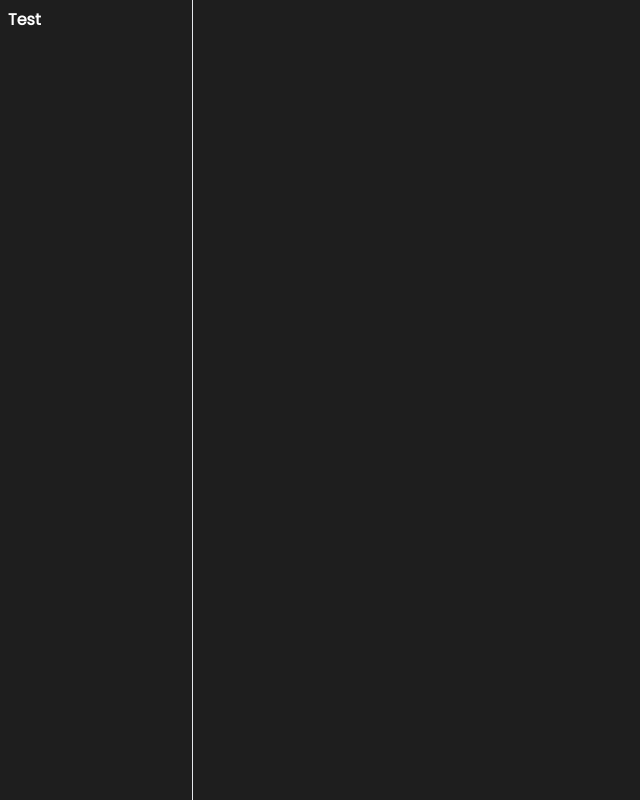
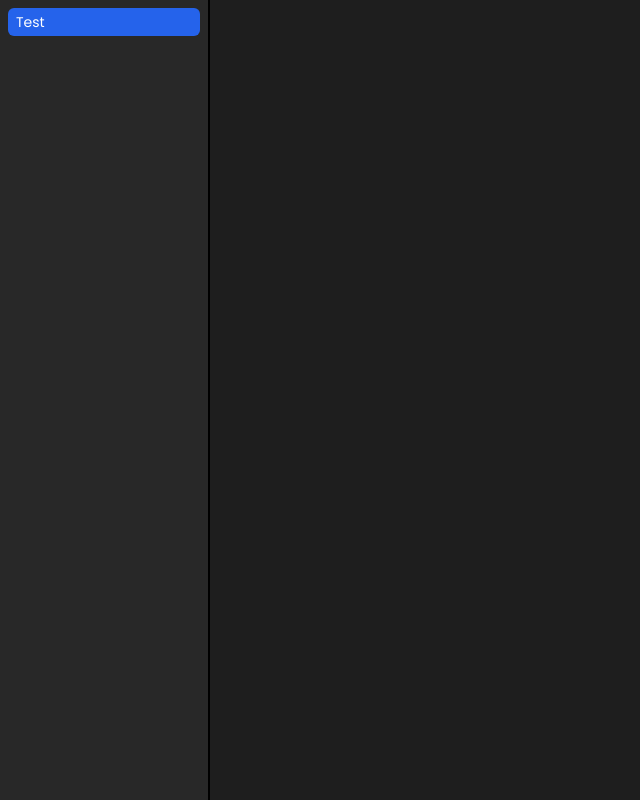
Before and after one commit to LaupWing/password_manager, a React (Create React App) app: page / in a window 1280 px wide. Shown: the whole page, without its empty margins (0-640 px from the left). Built offline with nearby package versions, Linux system fonts and the light colour scheme.

Commit message:
added lock icon

```diff
--- a/src/Nav/Nav.tsx
+++ b/src/Nav/Nav.tsx
@@ -1,9 +1,11 @@
-export default function() {
+const Nav =  function() {
    return (
-      <div className="h-full bg-lightBlack border-r">
-         <ul className="text-white font-bold">
-            <li className="w-48 p-2">Test</li>
+      <div className="h-full bg-black-light border-r-2 border-black">
+         <ul className="text-white text-sm p-2">
+            <li className="w-48 p-2 py-1 bg-blue-600 rounded-md">Test</li>
          </ul>
       </div>
    );
 }
+
+export default Nav
--- a/tailwind.config.js
+++ b/tailwind.config.js
@@ -8,6 +8,7 @@ module.exports = {
       extend: {
          colors:{
             black:{
+               DEFAULT: 'black',
                default:'#1E1E1E',
                light: '#282828',
                lightest: '#404040'
```
Also changed, not shown: src/assets/lock.png (added).
